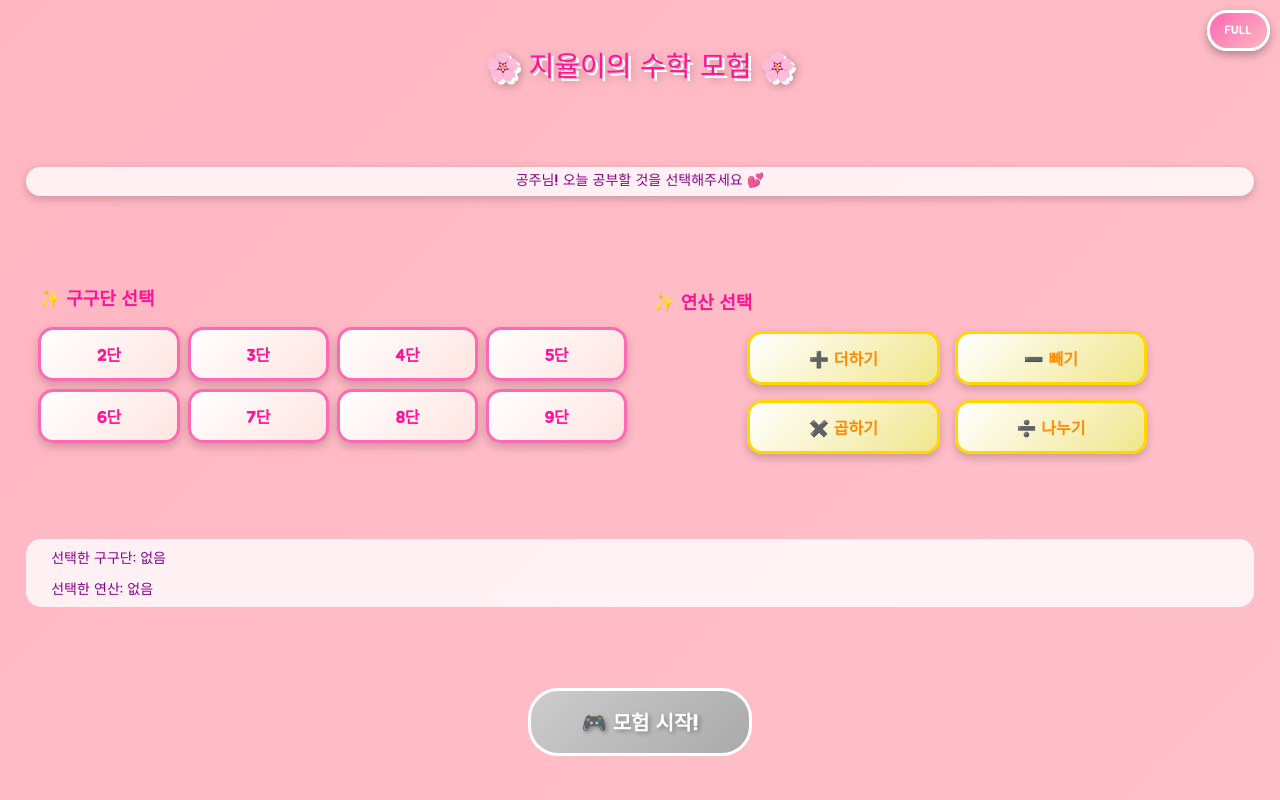
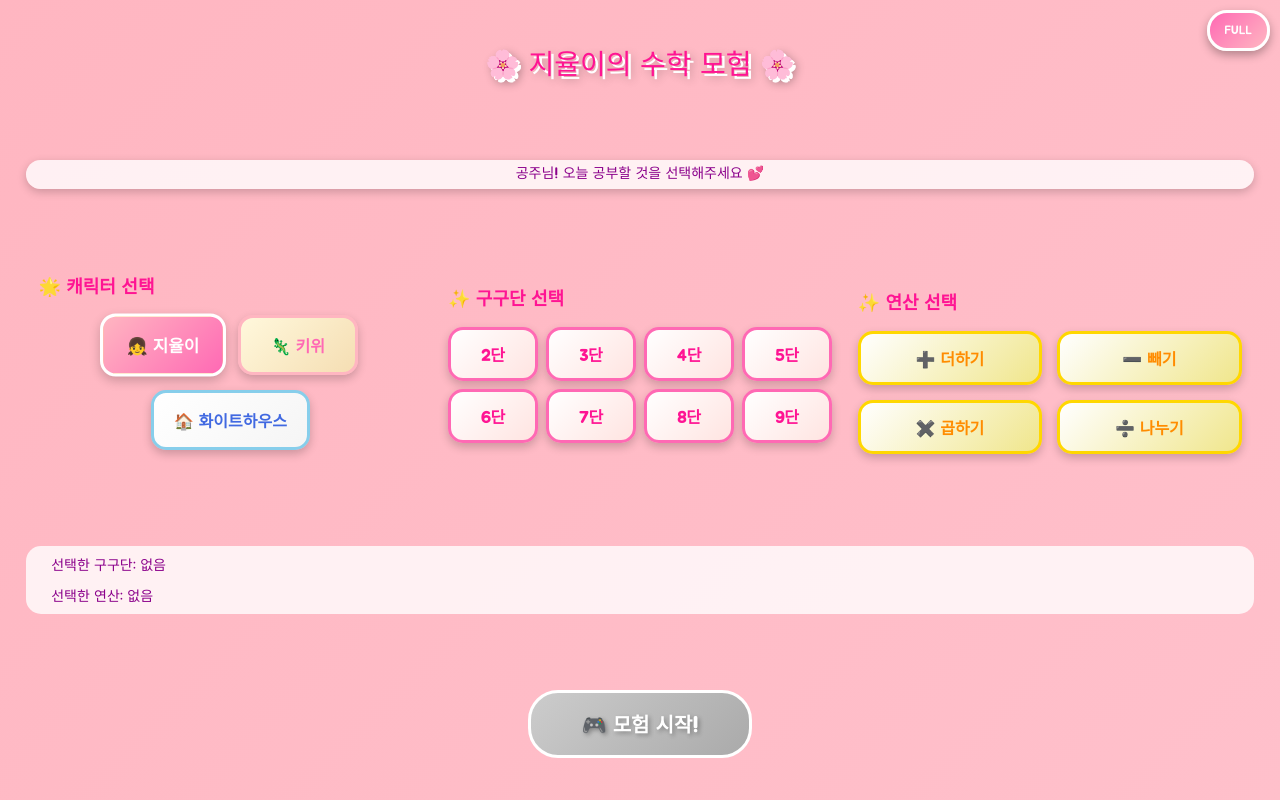
Before and after one commit to djshin443/game, a plain HTML site: page index.html in a window 1280 px wide. Drawn offline with Linux system fonts and the light colour scheme.

Commit message:
Update index.html

```diff
--- a/index.html
+++ b/index.html
@@ -396,6 +396,47 @@
             max-width: min(600px, 90vw);
         }
 
+        .character-btn {
+            background: linear-gradient(135deg, #FFF, #FFE4E1);
+            border: 3px solid #FF69B4;
+            color: #FF1493;
+            padding: 15px 20px;
+            font-size: 16px;
+            font-weight: bold;
+            cursor: pointer;
+            touch-action: manipulation;
+            font-family: 'Jua', sans-serif;
+            border-radius: 15px;
+            box-shadow: 0 4px 10px rgba(0,0,0,0.2);
+            transition: all 0.3s ease;
+            -webkit-tap-highlight-color: transparent;
+            -webkit-touch-callout: none;
+            -webkit-user-select: none;
+            -moz-user-select: none;
+            -ms-user-select: none;
+            user-select: none;
+            position: relative;
+            z-index: 100;
+            min-width: 120px;
+        }
+
+        .character-btn:hover {
+            transform: translateY(-3px);
+            box-shadow: 0 6px 15px rgba(0,0,0,0.3);
+        }
+
+        .character-btn:active {
+            transform: translateY(0);
+            background: linear-gradient(135deg, #FFB6C1, #FF69B4);
+        }
+
+        .character-btn.selected {
+            background: linear-gradient(135deg, #FF69B4, #FF1493);
+            color: white;
+            transform: scale(1.05);
+            box-shadow: 0 0 20px rgba(255,20,147,0.5);
+        }
+
         .dan-btn {
             background: linear-gradient(135deg, #FFF, #FFE4E1);
             border: 3px solid #FF69B4;
@@ -633,6 +674,57 @@
             <div id="menuTitle">🌸 지율이의 수학 모험 🌸</div>
             <div id="menuSubtitle">공주님! 오늘 공부할 것을 선택해주세요 💕</div>
 
+            <!-- ✨ 여기에 캐릭터 선택 섹션을 추가하세요! ✨ -->
+            <div class="menu-section" style="position: relative; z-index: 10;">
+                <div style="color: #FF1493; font-size: 18px; margin-bottom: 15px; font-weight: bold;">🌟 캐릭터 선택</div>
+                <div id="characterGrid" style="display: flex; justify-content: center; gap: 15px; margin-bottom: 20px; flex-wrap: wrap;">
+                    <button class="character-btn selected" data-character="jiyul" style="
+                        background: linear-gradient(135deg, #FFB6C1, #FF69B4);
+                        border: 3px solid #FFF;
+                        color: white;
+                        padding: 15px 20px;
+                        font-size: 16px;
+                        font-weight: bold;
+                        cursor: pointer;
+                        font-family: 'Jua', sans-serif;
+                        border-radius: 15px;
+                        box-shadow: 0 4px 10px rgba(0,0,0,0.2);
+                        transition: all 0.3s ease;
+                        min-width: 120px;
+                    ">👧 지율이</button>
+                    <button class="character-btn" data-character="kiwi" style="
+                        background: linear-gradient(135deg, #FFF8DC, #F5DEB3);
+                        border: 3px solid #FFB6C1;
+                        color: #FF69B4;
+                        padding: 15px 20px;
+                        font-size: 16px;
+                        font-weight: bold;
+                        cursor: pointer;
+                        font-family: 'Jua', sans-serif;
+                        border-radius: 15px;
+                        box-shadow: 0 4px 10px rgba(0,0,0,0.2);
+                        transition: all 0.3s ease;
+                        min-width: 120px;
+                    ">🦎 키위</button>
+                    <button class="character-btn" data-character="whitehouse" style="
+                        background: linear-gradient(135deg, #FFFFFF, #F5F5F5);
+                        border: 3px solid #87CEEB;
+                        color: #4169E1;
+                        padding: 15px 20px;
+                        font-size: 16px;
+                        font-weight: bold;
+                        cursor: pointer;
+                        font-family: 'Jua', sans-serif;
+                        border-radius: 15px;
+                        box-shadow: 0 4px 10px rgba(0,0,0,0.2);
+                        transition: all 0.3s ease;
+                        min-width: 120px;
+                    ">🏠 화이트하우스</button>
+                </div>
+            </div>
+            <!-- ✨ 캐릭터 선택 섹션 끝 ✨ -->
+
+
             <div class="menu-section" style="position: relative; z-index: 10;">
                 <div style="color: #FF1493; font-size: 18px; margin-bottom: 15px; font-weight: bold;">✨ 구구단 선택</div>
                 <div id="danGrid">
```
